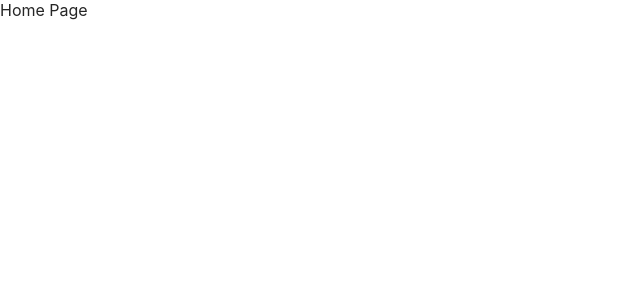
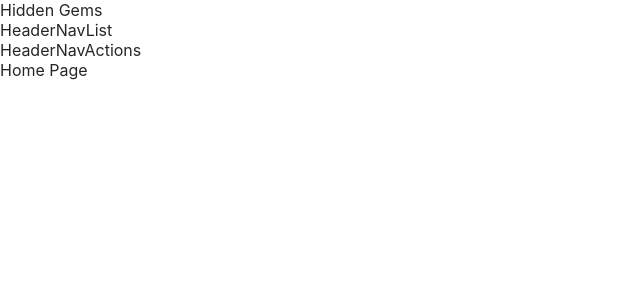
Before and after one commit to frankiecflam/next-hidden-gems-ts, a Next.js app: page / in a window 1280 px wide. Shown: the top 300 px of the page, without its empty margins (0-640 px from the left). Built offline with nearby package versions, Linux system fonts and the light colour scheme.

Commit message:
add Layout composed of Header and Main

```diff
--- a/pages/_app.tsx
+++ b/pages/_app.tsx
@@ -1,8 +1,13 @@
-import '../styles/globals.css'
-import type { AppProps } from 'next/app'
+import "../styles/globals.css";
+import type { AppProps } from "next/app";
+import { Layout } from "../src/components/layout";
 
 function MyApp({ Component, pageProps }: AppProps) {
-  return <Component {...pageProps} />
+  return (
+    <Layout>
+      <Component {...pageProps} />
+    </Layout>
+  );
 }
 
-export default MyApp
+export default MyApp;
--- /dev/null
+++ b/src/components/layout/Layout.tsx
@@ -0,0 +1,14 @@
+import { ReactNode } from "react";
+import { Header } from "../header";
+import { Main } from "../main";
+
+const Layout = ({ children }: { children: ReactNode }) => {
+  return (
+    <>
+      <Header />
+      <Main>{children}</Main>
+    </>
+  );
+};
+
+export default Layout;
--- /dev/null
+++ b/src/components/layout/index.ts
@@ -0,0 +1 @@
+export { default as Layout } from "./Layout";
--- /dev/null
+++ b/src/components/main/Main.tsx
@@ -0,0 +1,7 @@
+import { ReactNode } from "react";
+
+const Main = ({ children }: { children: ReactNode }) => {
+  return <main>{children}</main>;
+};
+
+export default Main;
--- /dev/null
+++ b/src/components/main/index.ts
@@ -0,0 +1 @@
+export { default as Main } from "./Main";
```
